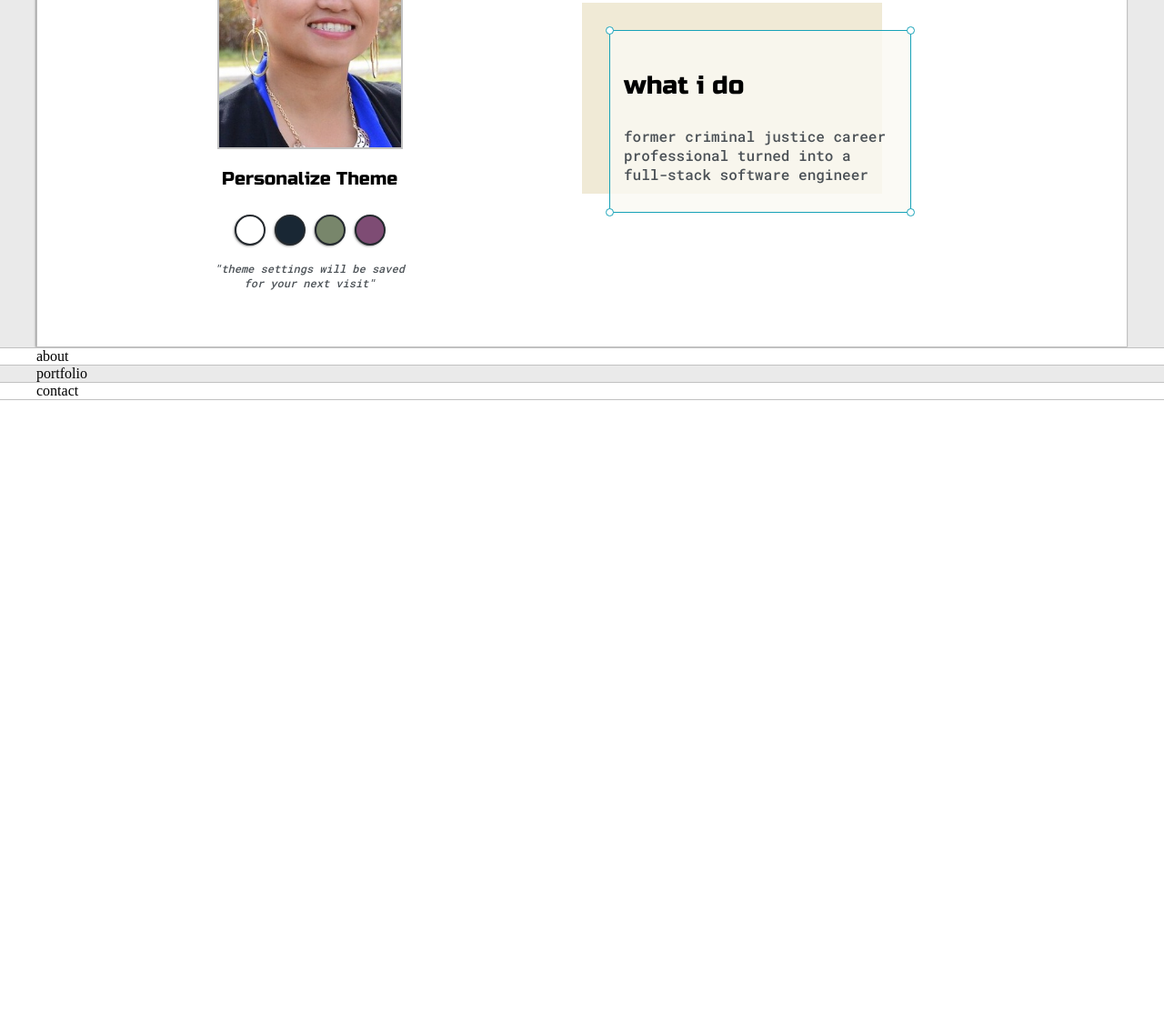
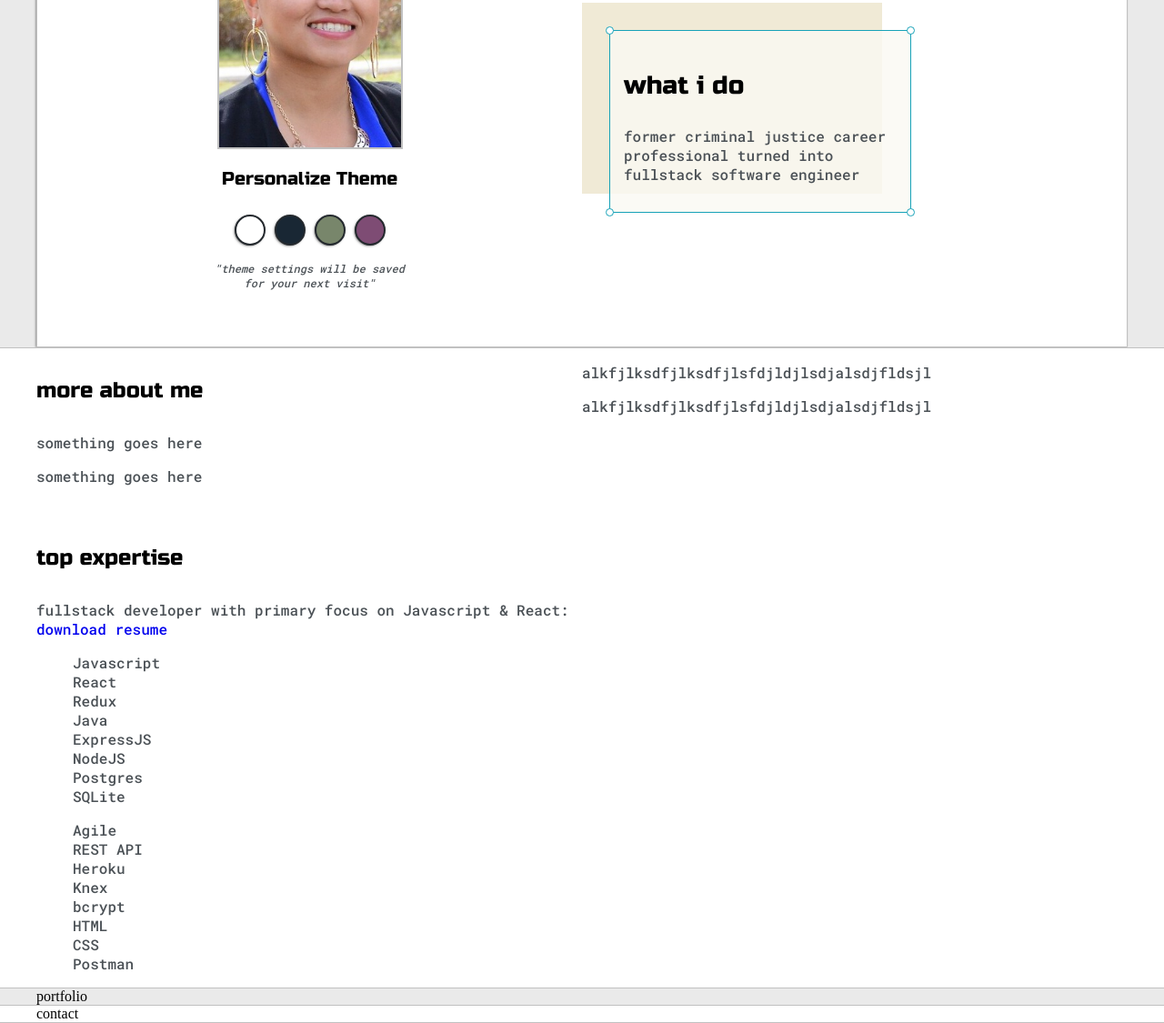
Before and after one commit to moua0061/portfolio_practice, a plain HTML site: page index.html in a window 1280 px wide. Shown: the part 373-1498 px from the top of the page at 91% size. Before the commit the page ends 813 px from the top, so only its background shows below. Drawn offline with Linux system fonts and the light colour scheme.

Commit message:
working on about me

```diff
--- a/images/default.css
+++ b/default.css
@@ -31,7 +31,7 @@ a {
 }
 
 ul {
-    list--style: none;
+    list-style: none;
 }
 
 h1 { font-size: 56px;}
@@ -254,6 +254,12 @@ p, li, span, label, input, textarea {
     right: -5px;
 }
 
+/* about section */
+.about-wrapper {
+    display: grid;
+    grid-template-columns: repeat(auto-fit, minmax(320px, 1fr));
+}
+
 /* media queries */
 @media screen and (max-width: 1200px){
     .main-container {
--- a/images/index.html
+++ b/index.html
@@ -10,13 +10,14 @@
     <link rel="stylesheet" type="text/css" href="default.css">
 </head>
 <body>
-    <!-- me -->
+    <!-- greetings -->
     <section class="s1">
         <div class="main-container">
             <div class="greeting-wrapper">
                 <h1>Hi, I'm Lia Moua</h1>
             </div>
 
+            <!-- introduction section -->
             <div class="intro-wrapper">
                 <div class="nav-wrapper">
                     <div class="dots-wrapper">
@@ -32,7 +33,7 @@
                 </div>
 
                 <div class="left-column">
-                    <img src="me2.jpeg" id="profile-pic">
+                    <img src="images/me2.jpeg" id="profile-pic">
                     <h5 style="text-align: center;line-height: 0;">Personalize Theme</h5>
 
                     <div id="theme-options-wrapper">
@@ -50,7 +51,7 @@
                             <div class="corner" id="corner-tl"></div>
                             <div class="corner" id="corner-tr"></div>
                             <h3>what i do</h3>
-                            <p>former criminal justice career professional turned into a full-stack software engineer</p>
+                            <p>former criminal justice career professional turned into fullstack software engineer</p>
                             <div class="corner" id="corner-bl"></div>
                             <div class="corner" id="corner-br"></div>
                         </div>
@@ -63,7 +64,43 @@
     <!-- about section -->
     <section class="s2">
         <div class="main-container">
-            about
+            <div class="about-wrapper">
+                <div class="about-me">
+                    <h4>more about me</h4>
+                    <p>something goes here</p>
+                    <p>something goes here</p>
+                    <br>
+                    <h4>top expertise</h4>
+                    <p>fullstack developer with primary focus on Javascript & React: <a target="_blank" href="Lia.Moua-Resume.pdf">download resume</a></p>
+
+                    <div id="skills">
+                        <ul>
+                            <li>Javascript</li>
+                            <li>React</li>
+                            <li>Redux</li>
+                            <li>Java</li>
+                            <li>ExpressJS</li>
+                            <li>NodeJS</li>
+                            <li>Postgres</li>
+                            <li>SQLite</li>
+                        </ul>
+                        <ul>
+                            <li>Agile</li>
+                            <li>REST API</li>
+                            <li>Heroku</li>
+                            <li>Knex</li>
+                            <li>bcrypt</li>
+                            <li>HTML</li>
+                            <li>CSS</li>
+                            <li>Postman</li>
+                        </ul>
+                    </div>
+                </div>
+                <div class="social-links">
+                    <p>alkfjlksdfjlksdfjlsfdjldjlsdjalsdjfldsjl</p>
+                    <p>alkfjlksdfjlksdfjlsfdjldjlsdjalsdjfldsjl</p>
+                </div>
+            </div>
         </div>
     </section>
 
```
Also changed, not shown: 1 other file.
